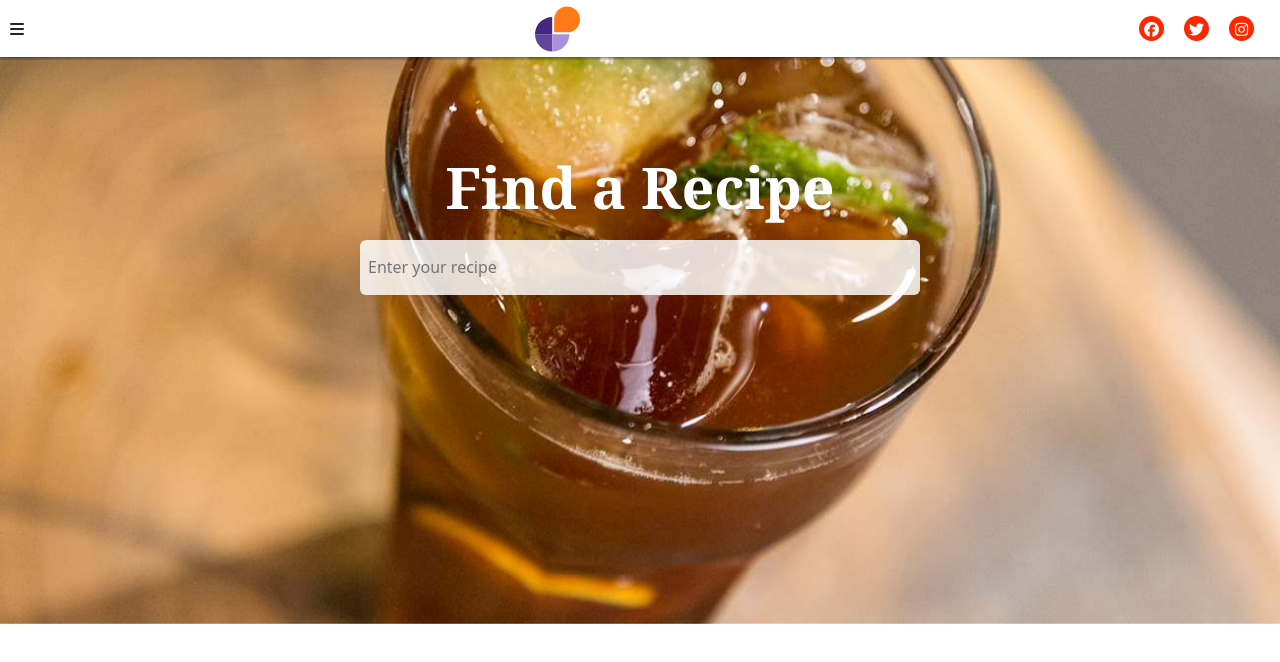
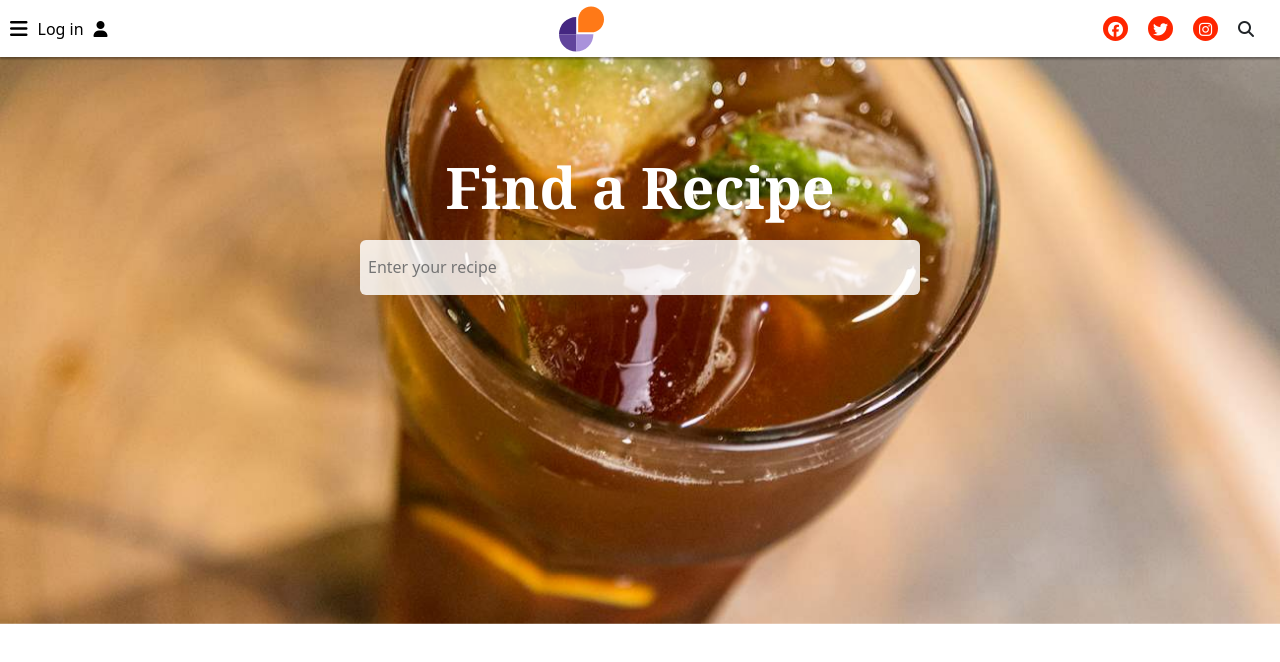
Before and after one commit to Blessman-Newton/magic_recipe, a React (Create React App) app in the folder recipe_app/frontend/: page / in a window 1280 px wide. Shown: the top 662 px of the page. Built offline with nearby package versions, Linux system fonts and the light colour scheme.

Commit message:
Add login to nav

```diff
--- a/recipe_app/frontend/src/component/Navbar.jsx
+++ b/recipe_app/frontend/src/component/Navbar.jsx
@@ -16,7 +16,25 @@ class Navbar extends Component {
             <nav className="navigation">
             <div className='hamburger' onClick={this.handClick}>
                     <i className={this.state.clicked ?
-                    'fa fa-times' :'fa fa-bars' }></i>
+                    'fa fa-times' :'fa fa-bars' }
+                        style={{
+                               color: 'rgb(000, 000, 000)',
+                               fontSize: '20px',
+                               fontWeight: '900',
+                               }}
+                    ></i>
+                    <Link to="/"
+                    style={{
+                        textDecoration: 'none',
+                        color: 'rgb(000, 000, 000)',
+                            }}>
+                        Log in
+                        <i className="fa fa-user"
+                            style={{
+                               paddingLeft:'10px',
+                               }}>
+                        </i>
+                    </Link>
             </div>
                 <div className="logo">
                     <Link to="/">
@@ -28,6 +46,8 @@ class Navbar extends Component {
                     <li className={linkClassName}><Link to='/'><i className="fab fa-facebook" aria-hidden="true"></i></Link></li>
                     <li className={linkClassName}><Link to='/'><i className="fab fa-twitter" ></i></Link></li>
                     <li className={linkClassName}><Link to='/'><i className="fab fa-instagram" aria-hidden="true"></i></Link></li>
+                    <li className='search'><i className="fa fa-search" aria-hidden="true"></i></li>
+
 
                 </ul>
             </nav>
```
